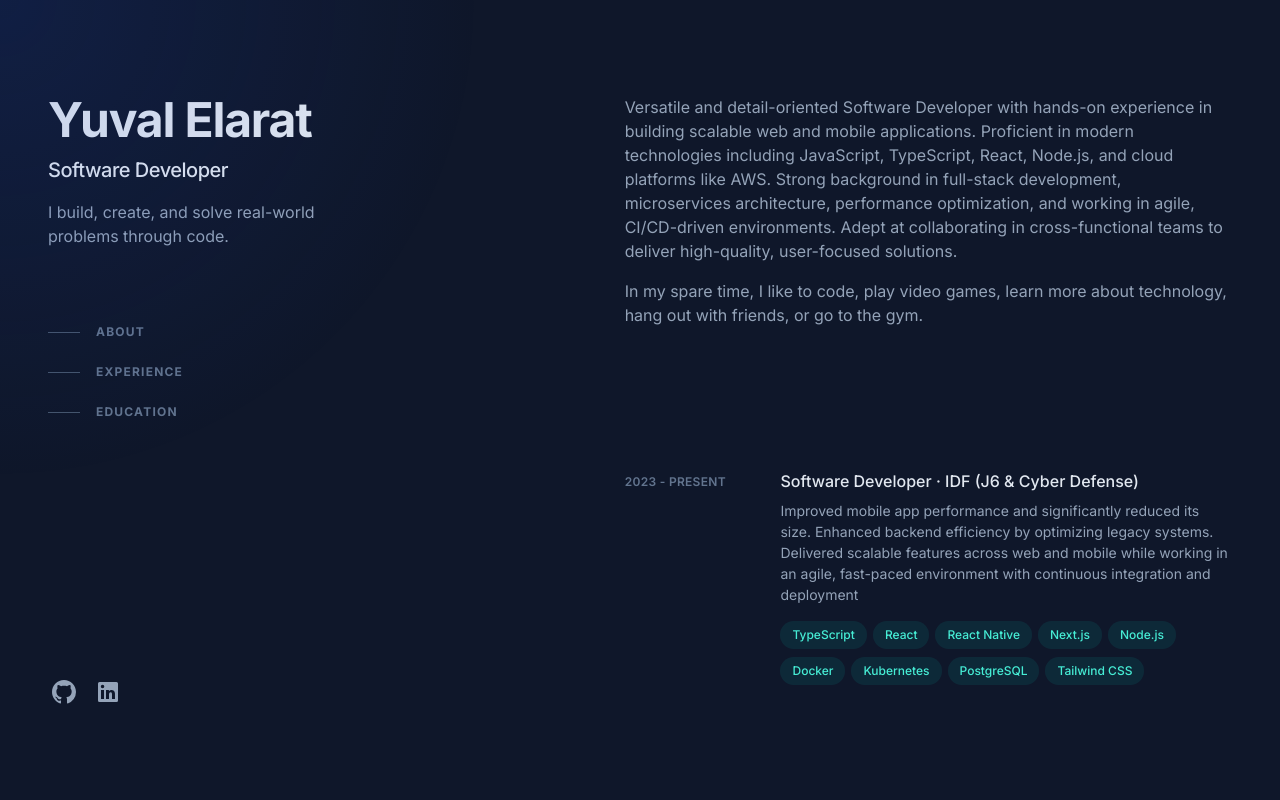
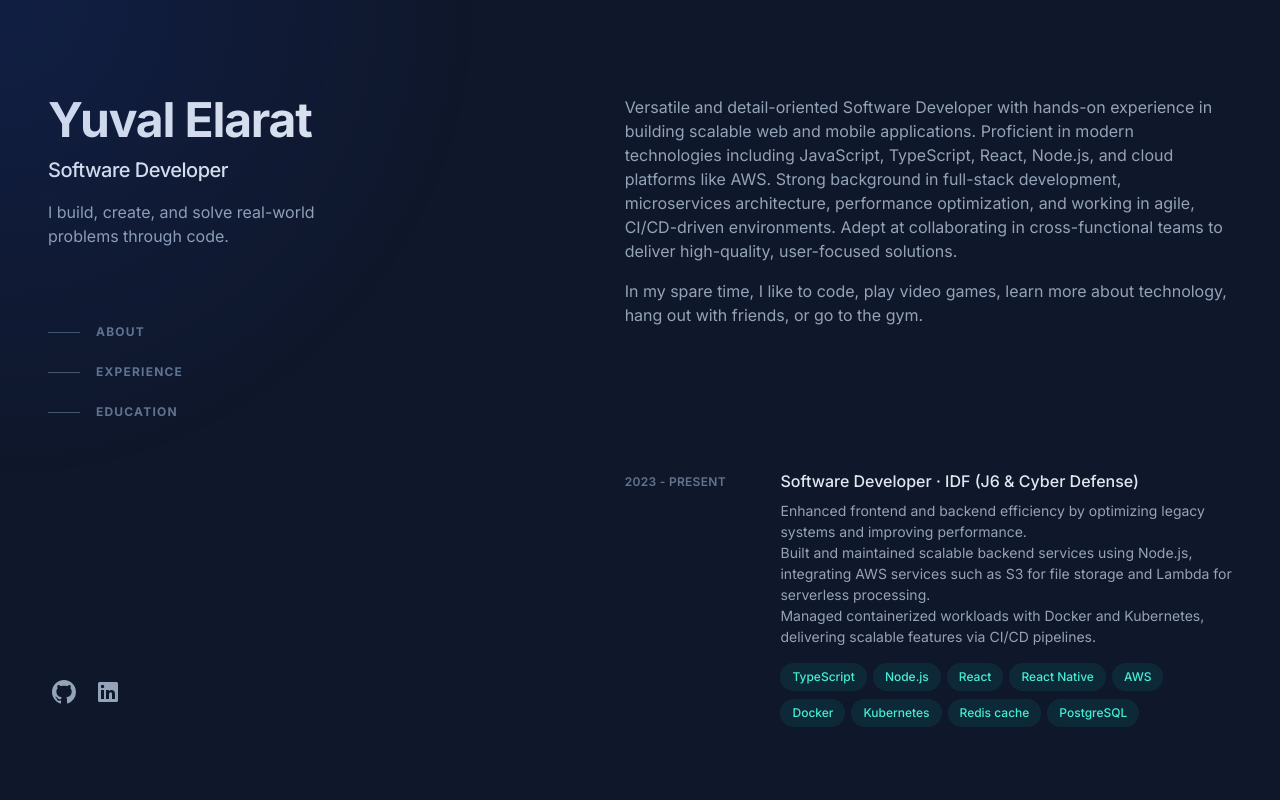
Before and after one commit to yuvalelarat/yuvalelarat.github.io, a Next.js app: page / in a window 1280 px wide. Shown: the top 800 px of the page. Built offline with nearby package versions, Linux system fonts and the light colour scheme.

Commit message:
chore: updated exp

```diff
--- a/src/app/components/Experience.tsx
+++ b/src/app/components/Experience.tsx
@@ -2,7 +2,7 @@ import SectionListItem from "./SectionListItem";
 import SkillsItem from "./SkillItem";
 
 export default function Experience() {
-    const skills = ['TypeScript', 'React', 'React Native', 'Next.js', 'Node.js', 'Docker', 'Kubernetes', 'PostgreSQL', 'Tailwind CSS'];
+    const skills = ['TypeScript', 'Node.js', 'React', 'React Native', 'AWS', 'Docker', 'Kubernetes', 'Redis cache', 'PostgreSQL'];
 
     return (
         <SectionListItem title="Experience" id="experience">
@@ -21,9 +21,11 @@ export default function Experience() {
                                 </div>
                             </div>
                         </h3>
-                        <p className="mt-2 text-sm leading-normal">
-                            Improved mobile app performance and significantly reduced its size. Enhanced backend efficiency by optimizing legacy systems. Delivered scalable features across web and mobile while working in an agile, fast-paced environment with continuous integration and deployment
-                        </p>
+                            <p className="mt-2 text-sm leading-normal">
+                                Enhanced frontend and backend efficiency by optimizing legacy systems and improving performance.<br />
+                                Built and maintained scalable backend services using Node.js, integrating AWS services such as S3 for file storage and Lambda for serverless processing.<br />
+                                Managed containerized workloads with Docker and Kubernetes, delivering scalable features via CI/CD pipelines.
+                            </p>
                         <SkillsItem skills={skills} />
                     </div>
                 </div>
```
